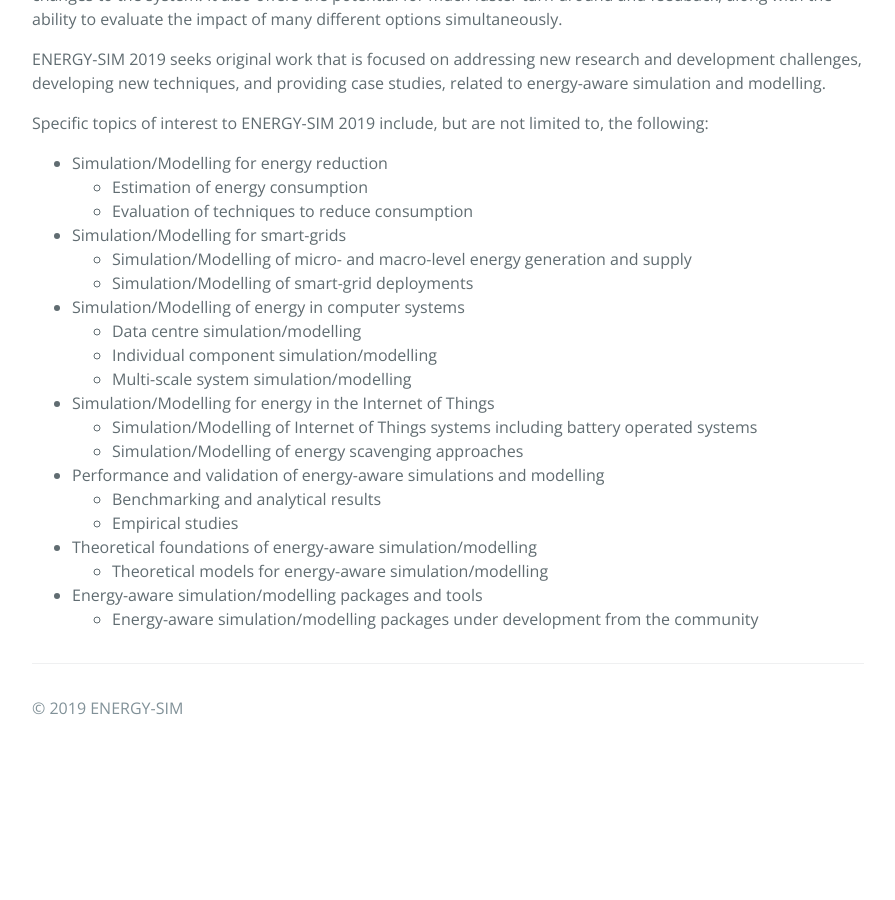
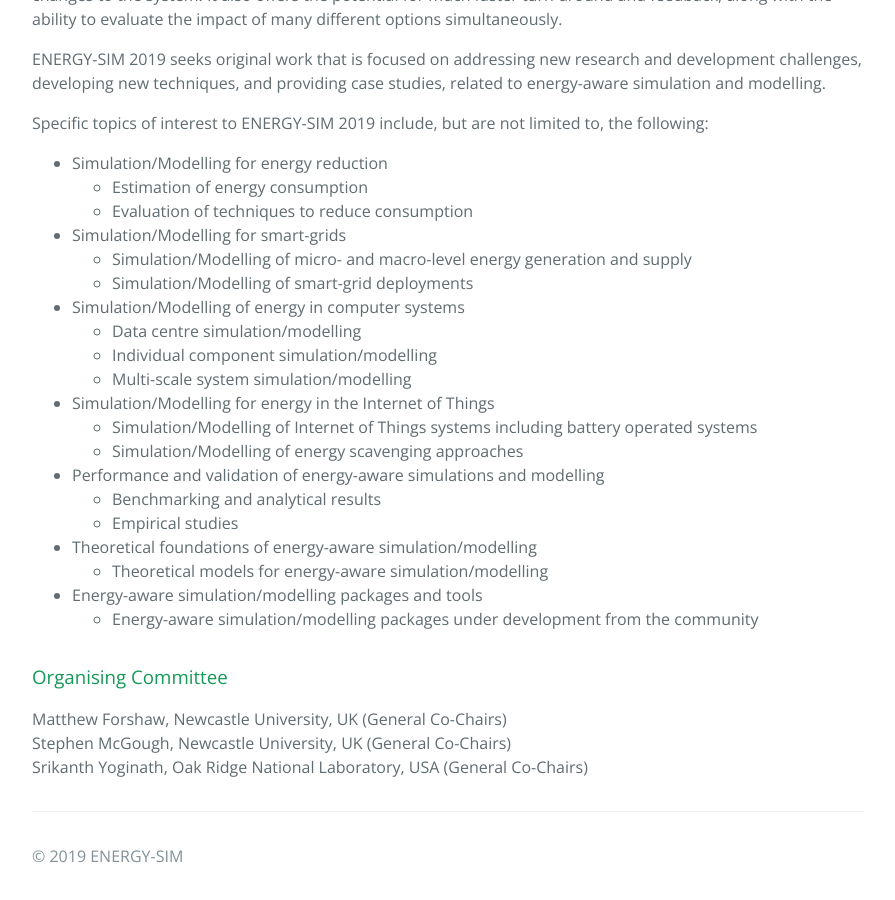
Before and after one commit to ENERGY-SIM/energy-sim.github.io, a Jekyll site: the page built from 2019.md, in a window 1280 px wide and 900 px high, scrolled down 984 px. Shown: the whole window, without its empty margins (192-1087 px from the left). Built offline with Jekyll 4.4.1, drawn with Linux system fonts in a browser that asks for light colours; nearby versions of some CDN libraries; before the commit the page ends 1736 px from its top, so only the background shows below that.

Commit message:
Update 2019.md

```diff
--- a/2019.md
+++ b/2019.md
@@ -41,3 +41,8 @@
     - Theoretical models for energy-aware simulation/modelling
 - Energy-aware simulation/modelling packages and tools
     - Energy-aware simulation/modelling packages under development from the community
+
+### Organising Committee
+Matthew Forshaw, Newcastle University, UK (General Co-Chairs)<br/>
+Stephen McGough, Newcastle University, UK (General Co-Chairs)<br/>
+Srikanth Yoginath, Oak Ridge National Laboratory, USA (General Co-Chairs)
```
